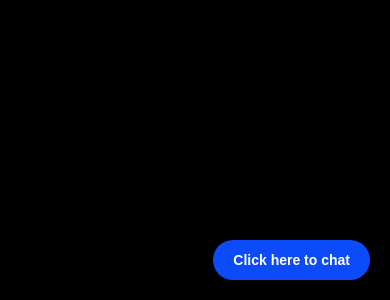
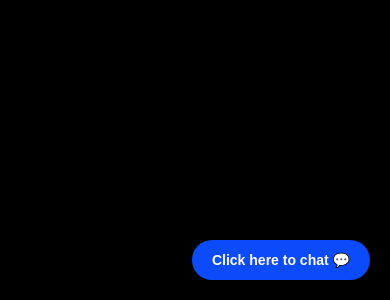
Before and after one commit to applyze/applyzeweb, a plain HTML site: page mobile.html in a window 390 px wide. Shown: the part 544-844 px from the top of the page. Drawn offline with Linux system fonts and the light colour scheme.

Commit message:
Update mobile.html

```diff
--- a/mobile.html
+++ b/mobile.html
@@ -202,7 +202,7 @@ body{
 </video>
 
 <button id="toggleChat">
-  Click here to chat
+  Click here to chat 💬
 </button>
 
 <section class="chatbot" id="chatBot" hidden>
```
